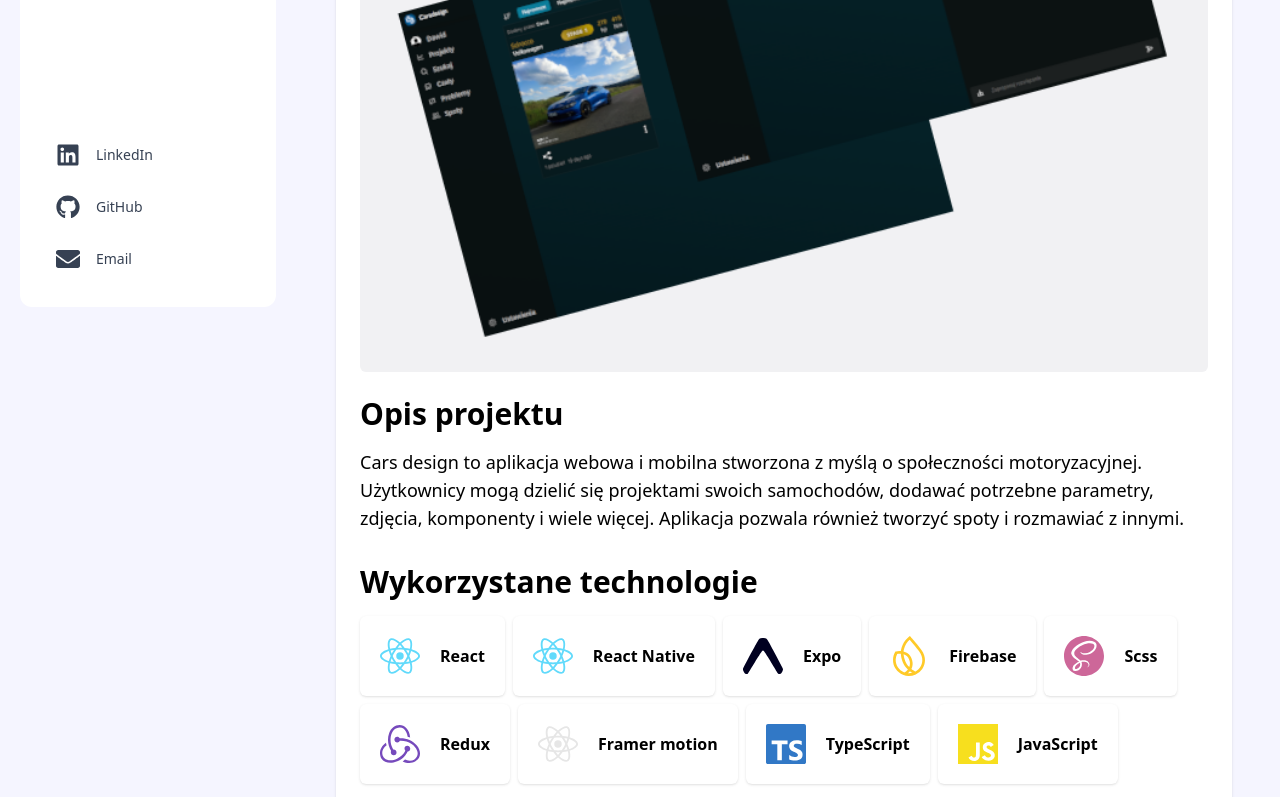
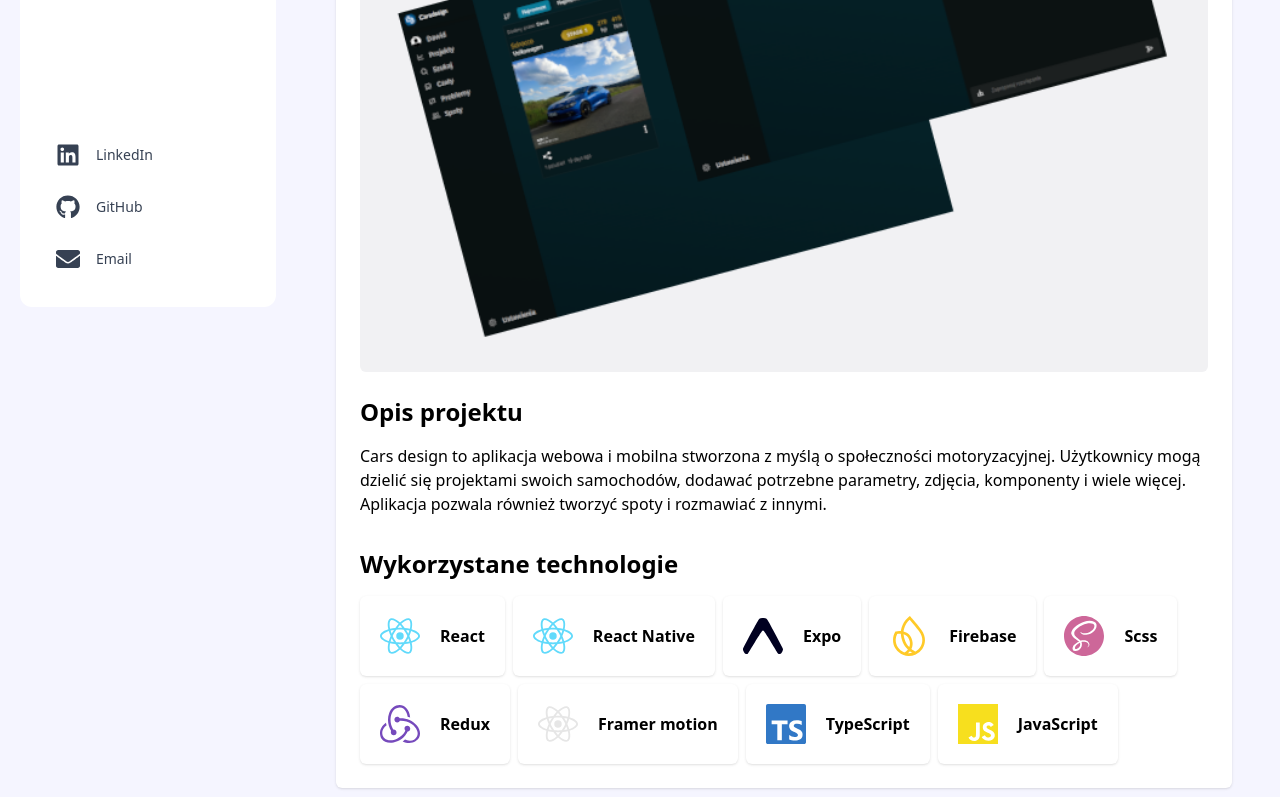
Before and after one commit to infinite223/me, a Next.js app: page /projects/cars-design in a window 1280 px wide. Shown: the part 473-1270 px from the top of the page. Built offline with nearby package versions, Linux system fonts and the light colour scheme.

Commit message:
small changes

```diff
--- a/app/layout.tsx
+++ b/app/layout.tsx
@@ -24,7 +24,7 @@ export default function RootLayout({
   return (
     <html lang="en" className={inter.variable}>
       <body className={` font-sans antialiased max-md:overflow-y-auto`}>
-        <div className="flex p-5 pr-0 max-md:mr-5 gap-3 max-md:flex-col">
+        <div className="flex p-5 pr-0 max-md:pr-3 max-md:p-3 gap-3 max-md:flex-col">
           <Sidebar />
           <main className="flex-1 md:overflow-y-auto scroll-smooth px-6 max-md:px-2 py-6">
             {children}
--- a/app/projects/[slug]/page.tsx
+++ b/app/projects/[slug]/page.tsx
@@ -71,17 +71,17 @@ export default async function ProjectDetails({ params }: PageProps) {
             </div>
           </div>
         </div>
-
         <Image
           src={image}
           alt={project.name}
           className="rounded-md mb-6 bg-zinc-200/50 w-full mt-5"
         />
+        <h2 className="text-2xl font-semibold mt-4">Opis projektu</h2>
+        <p className="mb-8 mt-4">{project.description}</p>
+        <h2 className="text-2xl font-semibold mt-4">
+          Wykorzystane technologie
+        </h2>
 
-        <SectionHeader title="Opis projektu" />
-        <p className="text-lg mb-8 mt-4">{project.description}</p>
-
-        <SectionHeader title="Wykorzystane technologie" />
         <div className="flex gap-2 flex-wrap mt-4 w-full">
           {project.technologies.map((tech, key) => (
             <StackCard
--- a/components/StackCard.tsx
+++ b/components/StackCard.tsx
@@ -16,7 +16,7 @@ const StackCard = ({
   color,
 }: StackCardProps) => {
   return (
-    <div className="flex gap-2 flex-col bg-white rounded-md p-5 shadow-sm hover:shadow-md transition-all h-full">
+    <div className="flex gap-2 flex-col bg-white rounded-md p-5 shadow-sm hover:shadow-md transition-all h-full max-md:w-full">
       <div className="flex gap-5 items-center">
         <Icon
           className={`${small ? "w-10 h-10" : "w-10 h-10"} text-blue-500`}
```
